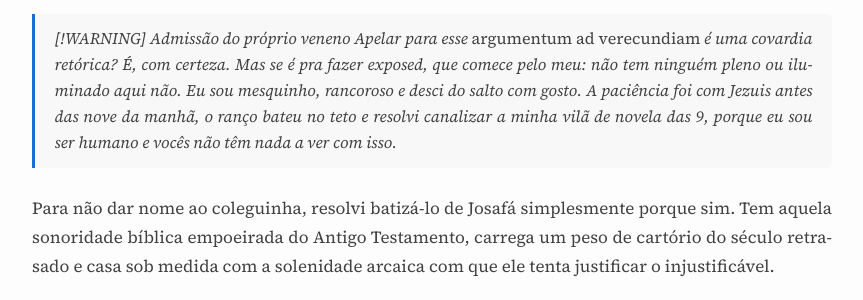
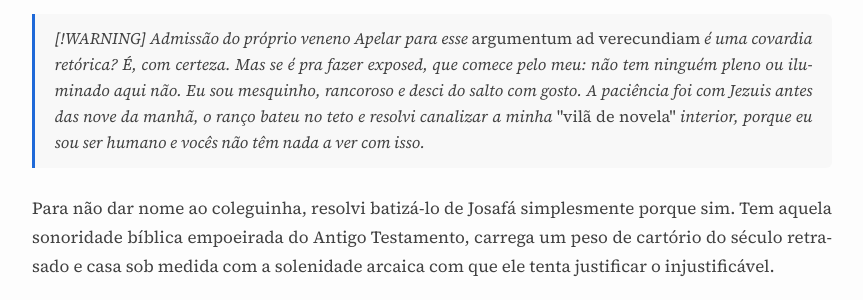
Before and after one commit to vndmtrx/vndmtrx.github.io, a Jekyll site: the page built from _posts/2026-09-11-o-teorema-da-caneta-bic.md, in a window 1280 px wide and 900 px high, scrolled down 735 px. Shown: the part 233-533 px from the top of the window, without its empty margins (208-1071 px from the left). Built offline with Jekyll 4.4.1, drawn with Linux system fonts in a browser that asks for light colours; nearby versions of some CDN libraries.

Commit message:
Micro ajuste

```diff
--- a/_posts/2026-09-11-o-teorema-da-caneta-bic.md
+++ b/_posts/2026-09-11-o-teorema-da-caneta-bic.md
@@ -24,7 +24,7 @@ O tipo de notícia que a maioria lê em silêncio, balança a cabeça com o cini
 Foi aí que Josafá decidiu entrar em cena.
 
 > [!WARNING] Admissão do próprio veneno
-> Apelar para esse *argumentum ad verecundiam* é uma covardia retórica? É, com certeza. Mas se é pra fazer exposed, que comece pelo meu: não tem ninguém pleno ou iluminado aqui não. Eu sou mesquinho, rancoroso e desci do salto com gosto. A paciência foi com Jezuis antes das nove da manhã, o ranço bateu no teto e resolvi canalizar a minha vilã de novela das 9, porque eu sou ser humano e vocês não têm nada a ver com isso.
+> Apelar para esse *argumentum ad verecundiam* é uma covardia retórica? É, com certeza. Mas se é pra fazer exposed, que comece pelo meu: não tem ninguém pleno ou iluminado aqui não. Eu sou mesquinho, rancoroso e desci do salto com gosto. A paciência foi com Jezuis antes das nove da manhã, o ranço bateu no teto e resolvi canalizar a minha *"vilã de novela"* interior, porque eu sou ser humano e vocês não têm nada a ver com isso.
 
 Para não dar nome ao coleguinha, resolvi batizá-lo de Josafá simplesmente porque sim. Tem aquela sonoridade bíblica empoeirada do Antigo Testamento, carrega um peso de cartório do século retrasado e casa sob medida com a solenidade arcaica com que ele tenta justificar o injustificável.
 
```
